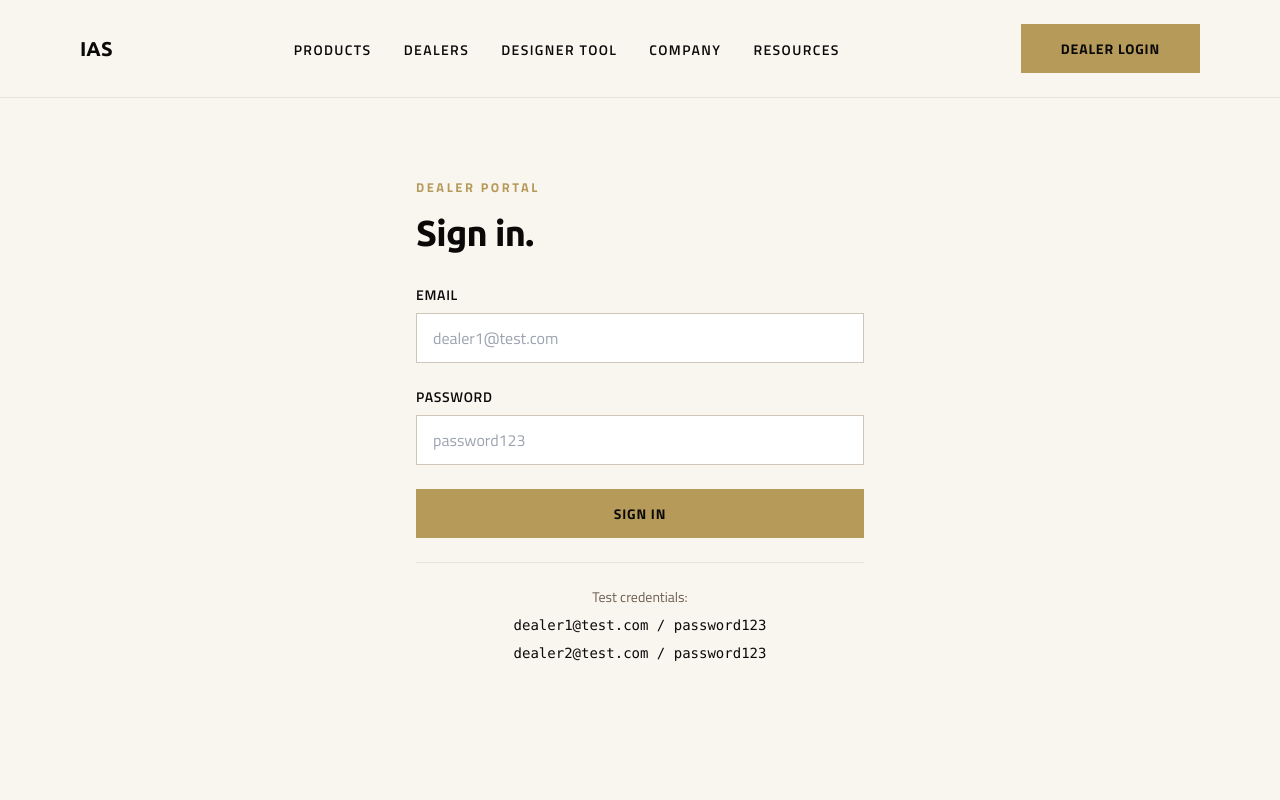
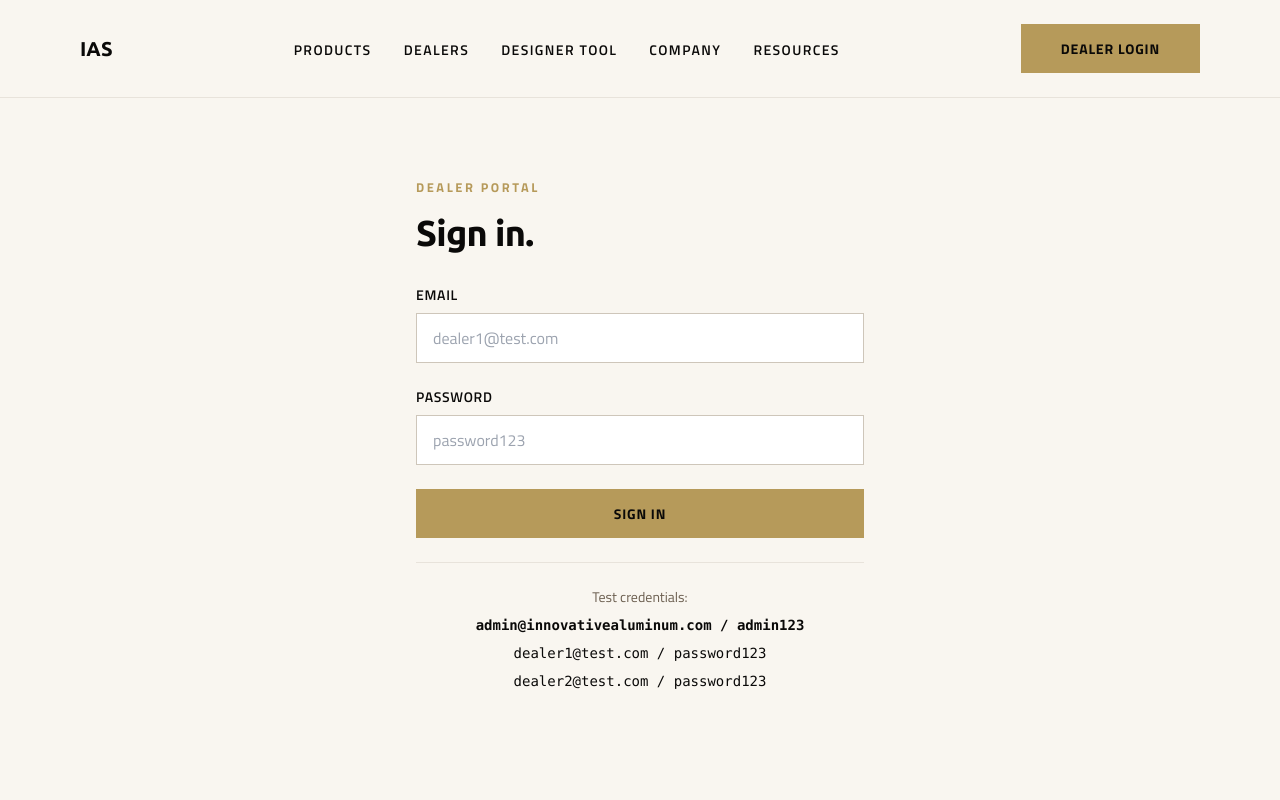
Before and after one commit to AugustusD/ias-portal-demo, a Next.js app: page /dealers/login in a window 1280 px wide. Shown: the top 800 px of the page. Built offline with nearby package versions, Linux system fonts and the light colour scheme; no server answers.

Commit message:
Update page.tsx

```diff
--- a/app/dealers/login/page.tsx
+++ b/app/dealers/login/page.tsx
@@ -16,7 +16,6 @@ export default function LoginPage() {
     setError("");
     setLoading(true);
 
-    // 1. Real Supabase login
     const { data: authData, error: authError } = await supabase.auth.signInWithPassword({
       email,
       password,
@@ -28,7 +27,6 @@ export default function LoginPage() {
       return;
     }
 
-    // 2. Fetch this user's profile to get name + role
     const { data: profile, error: profileError } = await supabase
       .from("profiles")
       .select("full_name, email, role")
@@ -41,8 +39,6 @@ export default function LoginPage() {
       return;
     }
 
-    // 3. Write to localStorage so existing dashboard/training/leads pages keep working
-    //    (transitional — will remove in a later commit)
     if (typeof window !== "undefined") {
       localStorage.setItem(
         "ias_dealer",
@@ -53,7 +49,6 @@ export default function LoginPage() {
       );
     }
 
-    // 4. Route based on role
     if (profile.role === "admin") {
       router.push("/admin/dashboard");
     } else {
@@ -106,6 +101,7 @@ export default function LoginPage() {
 
           <div className="border-t border-stone-200 pt-6 text-center space-y-2">
             <p className="text-sm text-stone-600 font-body">Test credentials:</p>
+            <p className="font-mono text-sm text-ink font-bold">admin@innovativealuminum.com / admin123</p>
             <p className="font-mono text-sm text-ink">dealer1@test.com / password123</p>
             <p className="font-mono text-sm text-ink">dealer2@test.com / password123</p>
           </div>
```
